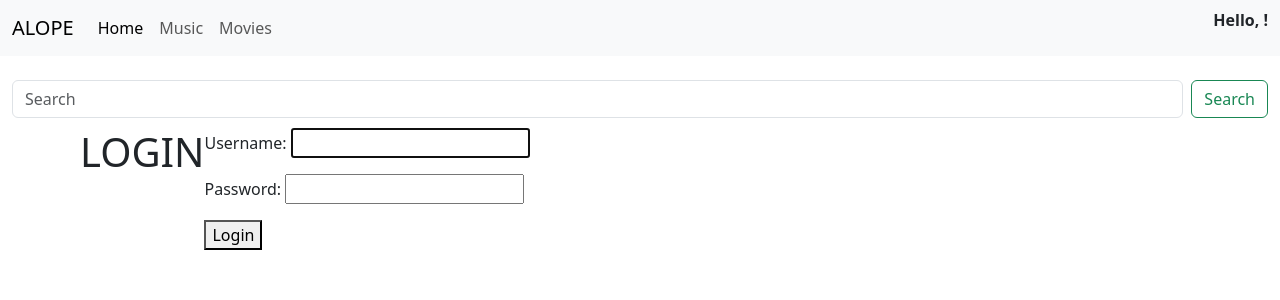
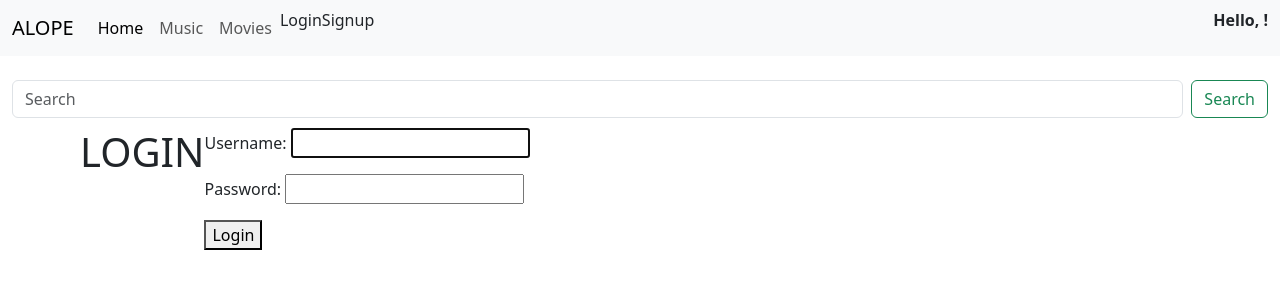
Before and after one commit to kalosius/alope, a Django app: page /login/ in a window 1280 px wide. Shown: the top 300 px of the page. Run offline with Django 4.2, Linux system fonts and the light colour scheme.

Commit message:
added links

```diff
--- a/alope/settings.py
+++ b/alope/settings.py
@@ -12,9 +12,9 @@ BASE_DIR = os.path.dirname(os.path.dirname(os.path.abspath(__file__)))
 SECRET_KEY = 'django-insecure-uv++#no(@%ye@i_l_7e!n93y!3ntzv1dz+zkawk=@z2+1c39^t'
 
 # SECURITY WARNING: don't run with debug turned on in production!
-DEBUG = False
+DEBUG = True
 
-ALLOWED_HOSTS = ["*"]
+ALLOWED_HOSTS = []
 
 
 # Application definition
--- a/alopehomeapp/templates/base.html
+++ b/alopehomeapp/templates/base.html
@@ -64,6 +64,11 @@
               <li class="nav-item">
                 <a class="nav-link disabled" aria-disabled="true">Disabled</a>
               </li>
+              {% else %}
+                <li><a class="dropdown-item" href="{% url 'login' %}">Login</a></li>
+                <li><hr class="dropdown-divider"></li>
+                <li><a class="dropdown-item" href="{% url 'register' %}">Signup</a></li>
+
               {% endif %}
             </ul>
             <strong>
```
Also changed, not shown: db.sqlite3.
